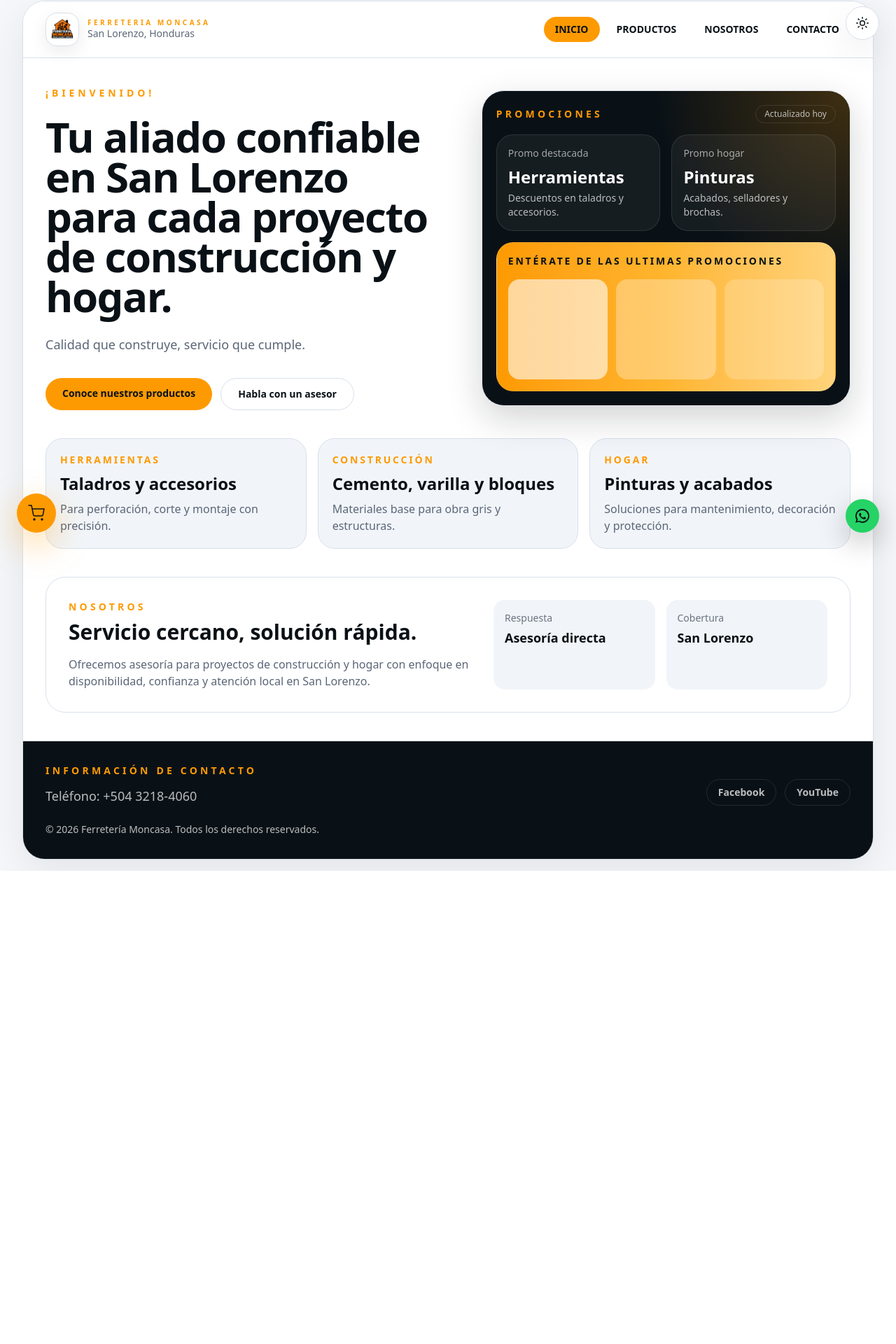
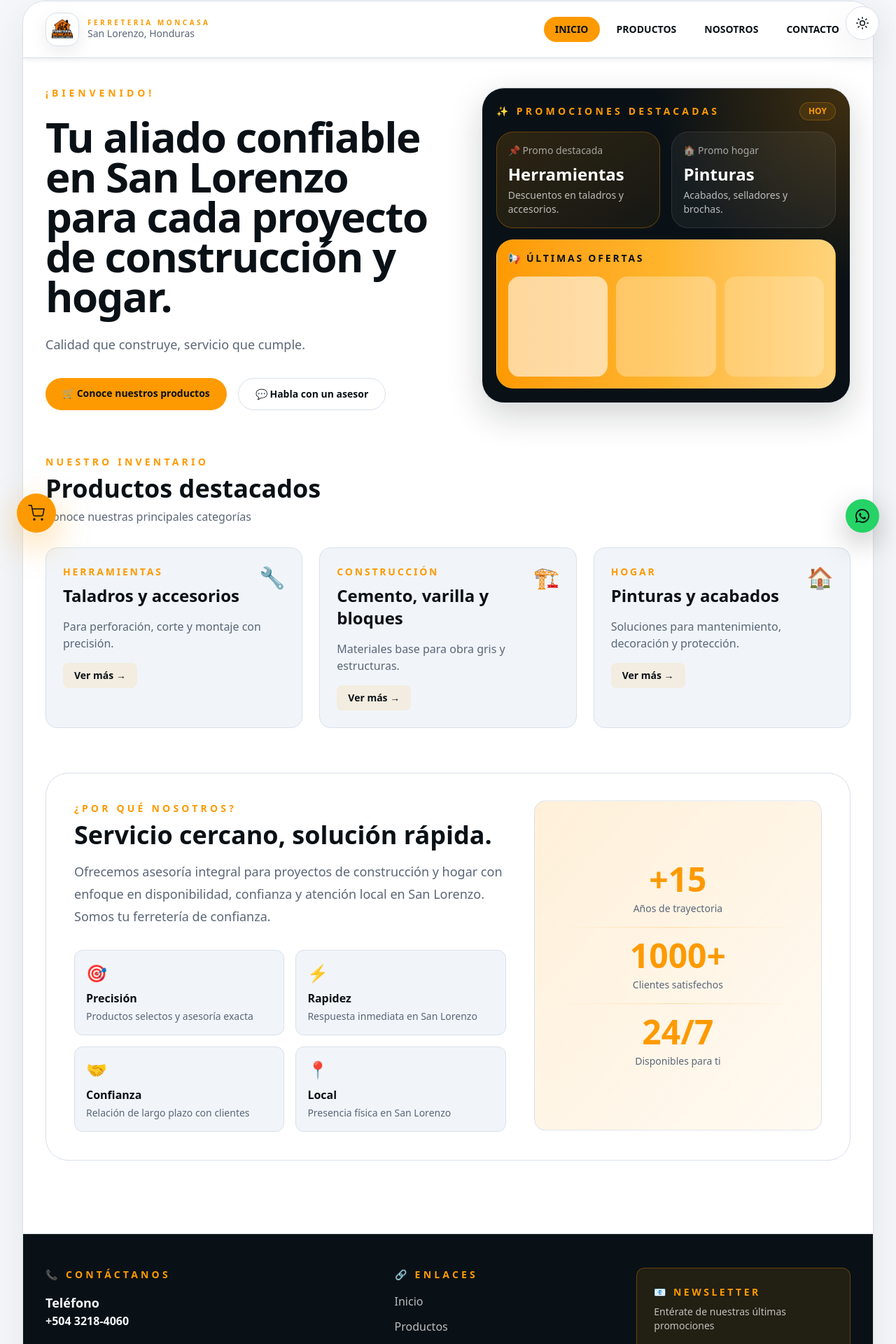
Before and after one commit to josereneeguerrero/MONCASA-WEB, a Next.js app: page / in a window 1280 px wide. Shown: the part 15-1935 px from the top of the page at 70% size. Before the commit the page ends 1259 px from the top, so only its background shows below. Built offline with nearby package versions, Linux system fonts and the light colour scheme; no server answers; the database is empty.

Commit message:
Version: 1.0.4

```diff
--- a/src/app/globals.css
+++ b/src/app/globals.css
@@ -112,3 +112,119 @@ textarea:focus-visible {
 .moncasa-toast-enter {
   animation: moncasa-toast-enter 220ms ease-out;
 }
+
+/* Fade In Animations */
+@keyframes moncasa-fade-in {
+  from {
+    opacity: 0;
+  }
+  to {
+    opacity: 1;
+  }
+}
+
+@keyframes moncasa-fade-in-up {
+  from {
+    opacity: 0;
+    transform: translateY(20px);
+  }
+  to {
+    opacity: 1;
+    transform: translateY(0);
+  }
+}
+
+@keyframes moncasa-fade-in-down {
+  from {
+    opacity: 0;
+    transform: translateY(-20px);
+  }
+  to {
+    opacity: 1;
+    transform: translateY(0);
+  }
+}
+
+@keyframes moncasa-slide-in-right {
+  from {
+    opacity: 0;
+    transform: translateX(-30px);
+  }
+  to {
+    opacity: 1;
+    transform: translateX(0);
+  }
+}
+
+@keyframes moncasa-slide-in-left {
+  from {
+    opacity: 0;
+    transform: translateX(30px);
+  }
+  to {
+    opacity: 1;
+    transform: translateX(0);
+  }
+}
+
+@keyframes moncasa-scale-in {
+  from {
+    opacity: 0;
+    transform: scale(0.95);
+  }
+  to {
+    opacity: 1;
+    transform: scale(1);
+  }
+}
+
+@keyframes moncasa-bounce-subtle {
+  0%, 100% {
+    transform: translateY(0);
+  }
+  50% {
+    transform: translateY(-8px);
+  }
+}
+
+@keyframes moncasa-float {
+  0%, 100% {
+    transform: translateY(0px);
+  }
+  50% {
+    transform: translateY(-12px);
+  }
+}
+
+/* Animation Classes */
+.moncasa-fade-in {
+  animation: moncasa-fade-in 600ms ease-out;
+}
+
+.moncasa-fade-in-up {
+  animation: moncasa-fade-in-up 700ms ease-out;
+}
+
+.moncasa-fade-in-down {
+  animation: moncasa-fade-in-down 700ms ease-out;
+}
+
+.moncasa-slide-in-right {
+  animation: moncasa-slide-in-right 700ms ease-out;
+}
+
+.moncasa-slide-in-left {
+  animation: moncasa-slide-in-left 700ms ease-out;
+}
+
+.moncasa-scale-in {
+  animation: moncasa-scale-in 600ms ease-out;
+}
+
+.moncasa-bounce-subtle {
+  animation: moncasa-bounce-subtle 3s ease-in-out infinite;
+}
+
+.moncasa-float {
+  animation: moncasa-float 3s ease-in-out infinite;
+}
--- a/src/app/page.tsx
+++ b/src/app/page.tsx
@@ -110,7 +110,7 @@ export default async function Home() {
   return (
     <main className="min-h-screen bg-[var(--color-moncasa-page-bg)] px-4 py-4 sm:px-6 lg:px-8">
       <div className="mx-auto min-h-[calc(100vh-2rem)] max-w-7xl overflow-hidden rounded-[2rem] border border-[var(--color-moncasa-border)] bg-[var(--color-moncasa-surface)] shadow-[0_18px_60px_var(--color-moncasa-shadow)]">
-        <header className="border-b border-[var(--color-moncasa-border)] bg-[var(--color-moncasa-surface)] px-5 py-4 sm:px-8">
+        <header className="sticky top-0 z-40 border-b border-[var(--color-moncasa-border)] bg-[var(--color-moncasa-surface)]/95 backdrop-blur px-5 py-4 sm:px-8 shadow-[0_2px_8px_var(--color-moncasa-shadow)] transition">
           <div className="flex flex-col gap-4 lg:flex-row lg:items-center lg:justify-between">
             <Link href="/" className="flex items-center gap-3">
               <BrandLogo className="h-12 w-12 rounded-2xl border border-[var(--color-moncasa-border)] bg-[var(--color-moncasa-surface)] object-cover p-1 shadow-[0_8px_24px_var(--color-moncasa-shadow)]" />
@@ -129,116 +129,202 @@ export default async function Home() {
           </div>
         </header>
 
-        <main id="inicio" className="px-5 py-8 sm:px-8 sm:py-10">
+        <main id="inicio" className="px-5 py-8 sm:px-8 sm:py-10 flex-1">
           <section className="grid items-center gap-10 lg:grid-cols-[1.05fr_0.95fr]">
-            <div className="space-y-6">
-              <p className="text-sm font-bold uppercase tracking-[0.35em] text-[#FE9A01]">¡BIENVENIDO!</p>
-              <h1 className="max-w-xl text-4xl font-black leading-[0.95] tracking-tight text-[var(--color-moncasa-text)] sm:text-6xl">
+            <div className="space-y-6 moncasa-fade-in-up" style={{ animationDelay: '100ms' }}>
+              <p className="text-sm font-bold uppercase tracking-[0.35em] text-[#FE9A01] moncasa-fade-in" style={{ animationDelay: '200ms' }}>¡BIENVENIDO!</p>
+              <h1 className="max-w-xl text-5xl sm:text-6xl font-black leading-[0.95] tracking-tight text-[var(--color-moncasa-text)] moncasa-fade-in-up" style={{ animationDelay: '300ms' }}>
                 Tu aliado confiable en San Lorenzo para cada proyecto de construcción y hogar.
               </h1>
-              <p className="max-w-2xl text-lg leading-8 text-[var(--color-moncasa-muted)]">
+              <p className="max-w-2xl text-lg leading-8 text-[var(--color-moncasa-muted)] moncasa-fade-in" style={{ animationDelay: '400ms' }}>
                 Calidad que construye, servicio que cumple.
               </p>
 
-              <div className="flex flex-wrap gap-3 pt-2">
+              <div className="flex flex-wrap gap-4 pt-2 moncasa-fade-in" style={{ animationDelay: '500ms' }}>
                 <Link
                   href="/productos"
-                  className="rounded-full bg-[#FE9A01] px-6 py-3 text-sm font-bold text-[#0A1116] transition hover:brightness-95"
+                  className="rounded-full bg-[#FE9A01] px-6 py-3 text-sm font-bold text-[#0A1116] transition hover:brightness-95 hover:shadow-lg"
                 >
-                  Conoce nuestros productos
+                  🛒 Conoce nuestros productos
                 </Link>
-                <Link href="/contacto" className="rounded-full border border-[var(--color-moncasa-border)] bg-[var(--color-moncasa-surface)] px-6 py-3 text-sm font-bold text-[var(--color-moncasa-text)] transition hover:bg-[var(--color-moncasa-surface-soft)]">
-                  Habla con un asesor
+                <Link href="/contacto" className="rounded-full border border-[var(--color-moncasa-border)] bg-[var(--color-moncasa-surface)] px-6 py-3 text-sm font-bold text-[var(--color-moncasa-text)] transition hover:bg-[var(--color-moncasa-surface-soft)] hover:border-[#FE9A01]/50">
+                  💬 Habla con un asesor
                 </Link>
               </div>
             </div>
 
-            <div className="relative overflow-hidden rounded-[2rem] border border-slate-200 bg-[#0A1116] p-5 shadow-[0_18px_50px_rgba(10,17,22,0.18)]">
+            <div className="relative overflow-hidden rounded-[2rem] border border-slate-200 bg-[#0A1116] p-5 shadow-[0_18px_50px_rgba(10,17,22,0.18)] moncasa-fade-in-down moncasa-float" style={{ animationDelay: '200ms' }}>
               <div className="absolute inset-0 bg-[radial-gradient(circle_at_top_right,rgba(254,154,1,0.22),transparent_40%)]" />
               <div className="relative space-y-4">
                 <div className="flex items-center justify-between text-white/70">
-                  <p className="text-sm font-semibold uppercase tracking-[0.3em] text-[#FE9A01]">Promociones</p>
-                  <span className="rounded-full border border-white/10 px-3 py-1 text-xs">Actualizado hoy</span>
+                  <p className="text-sm font-semibold uppercase tracking-[0.3em] text-[#FE9A01]">✨ Promociones Destacadas</p>
+                  <span className="rounded-full border border-[#FE9A01]/30 bg-[#FE9A01]/10 px-3 py-1 text-xs font-semibold text-[#FE9A01]">HOY</span>
                 </div>
 
                 <div className="grid gap-4 sm:grid-cols-2">
-                  <div className="rounded-[1.5rem] border border-white/10 bg-white/5 p-4 text-white">
-                    <p className="text-sm text-white/60">Promo destacada</p>
+                  <div className="rounded-[1.5rem] border border-[#FE9A01]/30 bg-gradient-to-br from-[#FE9A01]/15 to-[#FE9A01]/5 p-4 text-white hover:border-[#FE9A01]/60 hover:bg-[#FE9A01]/10 transition">
+                    <p className="text-sm text-white/60 font-medium">📌 Promo destacada</p>
                     <p className="mt-2 text-2xl font-black">Herramientas</p>
                     <p className="mt-1 text-sm text-white/70">Descuentos en taladros y accesorios.</p>
                   </div>
-                  <div className="rounded-[1.5rem] border border-white/10 bg-white/5 p-4 text-white">
-                    <p className="text-sm text-white/60">Promo hogar</p>
+                  <div className="rounded-[1.5rem] border border-white/10 bg-white/5 p-4 text-white hover:border-white/30 hover:bg-white/10 transition">
+                    <p className="text-sm text-white/60 font-medium">🏠 Promo hogar</p>
                     <p className="mt-2 text-2xl font-black">Pinturas</p>
                     <p className="mt-1 text-sm text-white/70">Acabados, selladores y brochas.</p>
                   </div>
                 </div>
 
-                <div className="rounded-[1.5rem] border border-white/10 bg-gradient-to-r from-[#FE9A01] via-[#ffb52d] to-[#ffd37a] p-4 text-[#0A1116]">
-                  <p className="text-sm font-semibold uppercase tracking-[0.2em]">ENTÉRATE DE LAS ULTIMAS PROMOCIONES</p>
+                <div className="rounded-[1.5rem] border border-white/10 bg-gradient-to-r from-[#FE9A01] via-[#ffb52d] to-[#ffd37a] p-4 text-[#0A1116] hover:shadow-lg transition">
+                  <p className="text-sm font-bold uppercase tracking-[0.2em]">📢 Últimas ofertas</p>
                   <div className="mt-4 grid grid-cols-3 gap-3">
-                    <div className="aspect-square rounded-2xl bg-white/60" />
-                    <div className="aspect-square rounded-2xl bg-white/30" />
-                    <div className="aspect-square rounded-2xl bg-white/20" />
+                    <div className="aspect-square rounded-2xl bg-white/60 hover:bg-white/80 transition" />
+                    <div className="aspect-square rounded-2xl bg-white/30 hover:bg-white/50 transition" />
+                    <div className="aspect-square rounded-2xl bg-white/20 hover:bg-white/40 transition" />
                   </div>
                 </div>
               </div>
             </div>
           </section>
 
-          <section id="productos" className="mt-10 grid gap-4 md:grid-cols-3">
-            {products.map((product) => (
-                <div key={`${product.category}-${product.title}`} className="rounded-[1.5rem] border border-[var(--color-moncasa-border)] bg-[var(--color-moncasa-surface-soft)] p-5">
-                <p className="text-sm font-semibold uppercase tracking-[0.2em] text-[#FE9A01]">{product.category}</p>
-                  <h2 className="mt-2 text-2xl font-black text-[var(--color-moncasa-text)]">{product.title}</h2>
+          <section id="productos" className="mt-16">
+            <div className="mb-8">
+              <p className="text-sm font-bold uppercase tracking-[0.3em] text-[#FE9A01]">Nuestro inventario</p>
+              <h2 className="mt-2 text-4xl font-black text-[var(--color-moncasa-text)]">Productos destacados</h2>
+              <p className="mt-2 text-[var(--color-moncasa-muted)]">Conoce nuestras principales categorías</p>
+            </div>
+            <div className="grid gap-6 md:grid-cols-3">
+              {products.map((product, idx) => (
+                <div
+                  key={`${product.category}-${product.title}`}
+                  className="rounded-2xl border border-[var(--color-moncasa-border)] bg-[var(--color-moncasa-surface-soft)] p-6 transition hover:border-[#FE9A01]/50 hover:shadow-lg hover:-translate-y-1 moncasa-fade-in-up"
+                  style={{ animationDelay: `${300 + idx * 100}ms` }}
+                >
+                  <div className="flex items-start justify-between">
+                    <div className="flex-1">
+                      <p className="text-sm font-bold uppercase tracking-[0.2em] text-[#FE9A01]">{product.category}</p>
+                      <h3 className="mt-2 text-2xl font-black text-[var(--color-moncasa-text)]">{product.title}</h3>
+                    </div>
+                    <span className="text-3xl ml-2">
+                      {product.category.includes('Herramienta') ? '🔧' :
+                       product.category.includes('Construcción') ? '🏗️' :
+                       product.category.includes('Hogar') ? '🏠' : '📦'}
+                    </span>
+                  </div>
                   {'featured' in product && product.featured ? (
-                    <p className="mt-2 inline-flex rounded-full bg-[#FE9A01]/20 px-3 py-1 text-xs font-bold text-[#FE9A01]">Destacado</p>
+                    <p className="mt-3 inline-flex rounded-full bg-[#FE9A01]/20 px-3 py-1 text-xs font-bold text-[#FE9A01]">⭐ Destacado</p>
                   ) : null}
-                  <p className="mt-2 text-[var(--color-moncasa-muted)]">{product.description}</p>
+                  <p className="mt-4 text-[var(--color-moncasa-muted)] leading-6">{product.description}</p>
+                  <Link href="/productos" className="mt-4 inline-block rounded-lg bg-[#FE9A01]/10 px-4 py-2 text-sm font-bold text-[#FE9A01] transition hover:bg-[#FE9A01]/20">
+                    Ver más →
+                  </Link>
                 </div>
               ))}
+            </div>
           </section>
 
-            <section id="nosotros" className="mt-10 grid gap-6 rounded-[1.75rem] border border-[var(--color-moncasa-border)] bg-[var(--color-moncasa-surface)] p-6 sm:p-8 lg:grid-cols-[1.1fr_0.9fr]">
+            <section id="nosotros" className="mt-16 rounded-[2rem] border border-[var(--color-moncasa-border)] bg-[var(--color-moncasa-surface)] p-8 sm:p-10 moncasa-fade-in-up">
+              <div className="grid gap-10 lg:grid-cols-[1.2fr_0.8fr]">
                 <div>
-              <p className="text-sm font-bold uppercase tracking-[0.3em] text-[#FE9A01]">Nosotros</p>
-                <h2 className="mt-2 text-3xl font-black text-[var(--color-moncasa-text)]">Servicio cercano, solución rápida.</h2>
-                <p className="mt-4 max-w-2xl text-[var(--color-moncasa-muted)]">
-                Ofrecemos asesoría para proyectos de construcción y hogar con enfoque en disponibilidad,
-                confianza y atención local en San Lorenzo.
+                  <p className="text-sm font-bold uppercase tracking-[0.3em] text-[#FE9A01]">¿Por qué nosotros?</p>
+                  <h2 className="mt-2 text-4xl font-black text-[var(--color-moncasa-text)]">Servicio cercano, solución rápida.</h2>
+                  <p className="mt-4 text-lg leading-8 text-[var(--color-moncasa-muted)]">
+                    Ofrecemos asesoría integral para proyectos de construcción y hogar con enfoque en disponibilidad, confianza y atención local en San Lorenzo. Somos tu ferretería de confianza.
                   </p>
+
+                  <div className="mt-8 grid gap-4 sm:grid-cols-2">
+                    <div className="rounded-xl border border-[var(--color-moncasa-border)] bg-[var(--color-moncasa-surface-soft)] p-4 hover:bg-[#FE9A01]/5 transition">
+                      <p className="text-2xl">🎯</p>
+                      <p className="mt-2 font-bold text-[var(--color-moncasa-text)]">Precisión</p>
+                      <p className="mt-1 text-sm text-[var(--color-moncasa-muted)]">Productos selectos y asesoría exacta</p>
                     </div>
-            <div className="grid gap-4 sm:grid-cols-2">
-                <div className="rounded-2xl bg-[var(--color-moncasa-surface-soft)] p-4">
-                  <p className="text-sm text-[var(--color-moncasa-muted-strong)]">Respuesta</p>
-                  <p className="mt-1 text-lg font-bold text-[var(--color-moncasa-text)]">Asesoría directa</p>
+                    <div className="rounded-xl border border-[var(--color-moncasa-border)] bg-[var(--color-moncasa-surface-soft)] p-4 hover:bg-[#FE9A01]/5 transition">
+                      <p className="text-2xl">⚡</p>
+                      <p className="mt-2 font-bold text-[var(--color-moncasa-text)]">Rapidez</p>
+                      <p className="mt-1 text-sm text-[var(--color-moncasa-muted)]">Respuesta inmediata en San Lorenzo</p>
                     </div>
-                <div className="rounded-2xl bg-[var(--color-moncasa-surface-soft)] p-4">
-                  <p className="text-sm text-[var(--color-moncasa-muted-strong)]">Cobertura</p>
-                  <p className="mt-1 text-lg font-bold text-[var(--color-moncasa-text)]">San Lorenzo</p>
+                    <div className="rounded-xl border border-[var(--color-moncasa-border)] bg-[var(--color-moncasa-surface-soft)] p-4 hover:bg-[#FE9A01]/5 transition">
+                      <p className="text-2xl">🤝</p>
+                      <p className="mt-2 font-bold text-[var(--color-moncasa-text)]">Confianza</p>
+                      <p className="mt-1 text-sm text-[var(--color-moncasa-muted)]">Relación de largo plazo con clientes</p>
+                    </div>
+                    <div className="rounded-xl border border-[var(--color-moncasa-border)] bg-[var(--color-moncasa-surface-soft)] p-4 hover:bg-[#FE9A01]/5 transition">
+                      <p className="text-2xl">📍</p>
+                      <p className="mt-2 font-bold text-[var(--color-moncasa-text)]">Local</p>
+                      <p className="mt-1 text-sm text-[var(--color-moncasa-muted)]">Presencia física en San Lorenzo</p>
+                    </div>
+                  </div>
+                </div>
+
+                <div className="rounded-2xl border border-[var(--color-moncasa-border)] bg-gradient-to-br from-[#FE9A01]/15 to-[#FE9A01]/5 p-8 flex flex-col justify-center moncasa-float">
+                  <div className="space-y-4">
+                    <div className="text-center">
+                      <p className="text-5xl font-black text-[#FE9A01]">+15</p>
+                      <p className="mt-2 text-sm text-[var(--color-moncasa-muted)]">Años de trayectoria</p>
+                    </div>
+                    <div className="h-px bg-gradient-to-r from-transparent via-[#FE9A01]/30 to-transparent" />
+                    <div className="text-center">
+                      <p className="text-5xl font-black text-[#FE9A01]">1000+</p>
+                      <p className="mt-2 text-sm text-[var(--color-moncasa-muted)]">Clientes satisfechos</p>
+                    </div>
+                    <div className="h-px bg-gradient-to-r from-transparent via-[#FE9A01]/30 to-transparent" />
+                    <div className="text-center">
+                      <p className="text-5xl font-black text-[#FE9A01]">24/7</p>
+                      <p className="mt-2 text-sm text-[var(--color-moncasa-muted)]">Disponibles para ti</p>
+                    </div>
+                  </div>
                 </div>
               </div>
             </section>
         </main>
 
-          <footer id="contacto" className="border-t border-[var(--color-moncasa-border)] bg-[var(--color-moncasa-inverse-surface)] px-5 py-8 text-[var(--color-moncasa-inverse-text)] sm:px-8">
-          <div className="flex flex-col gap-6 lg:flex-row lg:items-end lg:justify-between">
+          <footer id="contacto" className="mt-16 border-t border-[var(--color-moncasa-border)] bg-[var(--color-moncasa-inverse-surface)] px-8 py-12 text-[var(--color-moncasa-inverse-text)]">
+            <div className="grid gap-10 lg:grid-cols-[1.5fr_1fr_1fr]">
+              {/* Información principal */}
               <div>
-              <p className="text-sm font-bold uppercase tracking-[0.3em] text-[#FE9A01]">Información de contacto</p>
-                <p className="mt-3 text-lg text-[var(--color-moncasa-inverse-muted)]">Teléfono: +504 3218-4060</p>
-            </div>
-
-              <div className="flex flex-wrap gap-3 text-sm font-semibold text-[var(--color-moncasa-inverse-muted)]">
-                <a href="https://www.facebook.com/MoncasaHN" target="_blank" rel="noreferrer" className="rounded-full border border-white/10 px-4 py-2 transition hover:bg-white/5">
-                Facebook
+                <p className="text-sm font-bold uppercase tracking-[0.3em] text-[#FE9A01]">📞 Contáctanos</p>
+                <p className="mt-4 text-lg font-bold">Teléfono</p>
+                <a href="tel:+50432184060" className="text-[#FE9A01] hover:underline font-semibold">
+                  +504 3218-4060
                 </a>
-              <a href="https://www.youtube.com/@MoncasaHN" target="_blank" rel="noreferrer" className="rounded-full border border-white/10 px-4 py-2 transition hover:bg-white/5">
-                YouTube
+                <p className="mt-4 text-lg font-bold">Ubicación</p>
+                <p className="text-[var(--color-moncasa-inverse-muted)]">San Lorenzo, Honduras</p>
+                <div className="mt-6 flex gap-3">
+                  <a href="https://www.facebook.com/MoncasaHN" target="_blank" rel="noreferrer" className="rounded-lg border border-white/10 px-3 py-2 transition hover:bg-white/5 hover:border-[#FE9A01]">
+                    f
+                  </a>
+                  <a href="https://www.youtube.com/@MoncasaHN" target="_blank" rel="noreferrer" className="rounded-lg border border-white/10 px-3 py-2 transition hover:bg-white/5 hover:border-[#FE9A01]">
+                    ▶
+                  </a>
+                  <a href="https://wa.me/50432184060" target="_blank" rel="noreferrer" className="rounded-lg border border-white/10 px-3 py-2 transition hover:bg-white/5 hover:border-[#FE9A01]">
+                    W
                   </a>
                 </div>
               </div>
 
-            <p className="mt-6 text-sm text-[var(--color-moncasa-inverse-muted)]">© 2026 Ferretería Moncasa. Todos los derechos reservados.</p>
+              {/* Enlaces rápidos */}
+              <div>
+                <p className="text-sm font-bold uppercase tracking-[0.3em] text-[#FE9A01]">🔗 Enlaces</p>
+                <ul className="mt-4 space-y-3 text-[var(--color-moncasa-inverse-muted)]">
+                  <li><Link href="/" className="hover:text-[#FE9A01]">Inicio</Link></li>
+                  <li><Link href="/productos" className="hover:text-[#FE9A01]">Productos</Link></li>
+                  <li><Link href="/nosotros" className="hover:text-[#FE9A01]">Nosotros</Link></li>
+                  <li><Link href="/contacto" className="hover:text-[#FE9A01]">Contacto</Link></li>
+                </ul>
+              </div>
+
+              {/* CTA */}
+              <div className="rounded-xl border border-[#FE9A01]/30 bg-[#FE9A01]/10 p-6">
+                <p className="text-sm font-bold uppercase tracking-[0.25em] text-[#FE9A01]">📧 Newsletter</p>
+                <p className="mt-2 text-sm text-[var(--color-moncasa-inverse-muted)]">Entérate de nuestras últimas promociones</p>
+                <Link href="/contacto" className="mt-4 inline-block rounded-lg bg-[#FE9A01] px-4 py-2 text-sm font-bold text-[#0A1116] transition hover:brightness-95">
+                  Contáctanos
+                </Link>
+              </div>
+            </div>
+
+            <div className="mt-8 border-t border-white/10 pt-6 text-center">
+              <p className="text-sm text-[var(--color-moncasa-inverse-muted)]">© 2026 Ferretería Moncasa. Todos los derechos reservados. Hecho con ❤️ en Honduras.</p>
+            </div>
           </footer>
       </div>
     </main>
```
Lines whose indentation alone changed are shown as unchanged.
